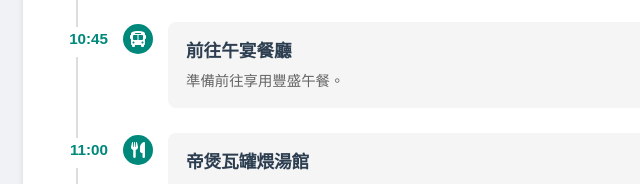
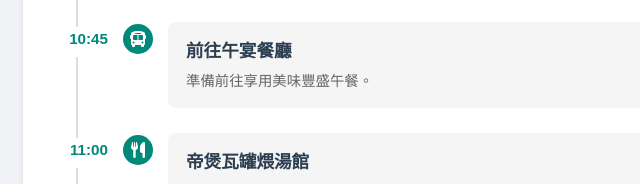
Before and after one commit to ChouTerry-20240925/Yilan-Itinerary.github.io, a plain HTML site: page index.html in a window 1280 px wide. Shown: the part 896-1080 px from the top of the page, 217-857 px from the left. Drawn offline with Linux system fonts and the light colour scheme.

Commit message:
Update index.html

```diff
--- a/index.html
+++ b/index.html
@@ -291,7 +291,7 @@
             <div class="icon-box"><i class="fas fa-bus"></i></div>
             <div class="content">
                 <h3>前往午宴餐廳</h3>
-                <p>準備前往享用豐盛午餐。</p>
+                <p>準備前往享用美味豐盛午餐。</p>
             </div>
         </div>
 
```
